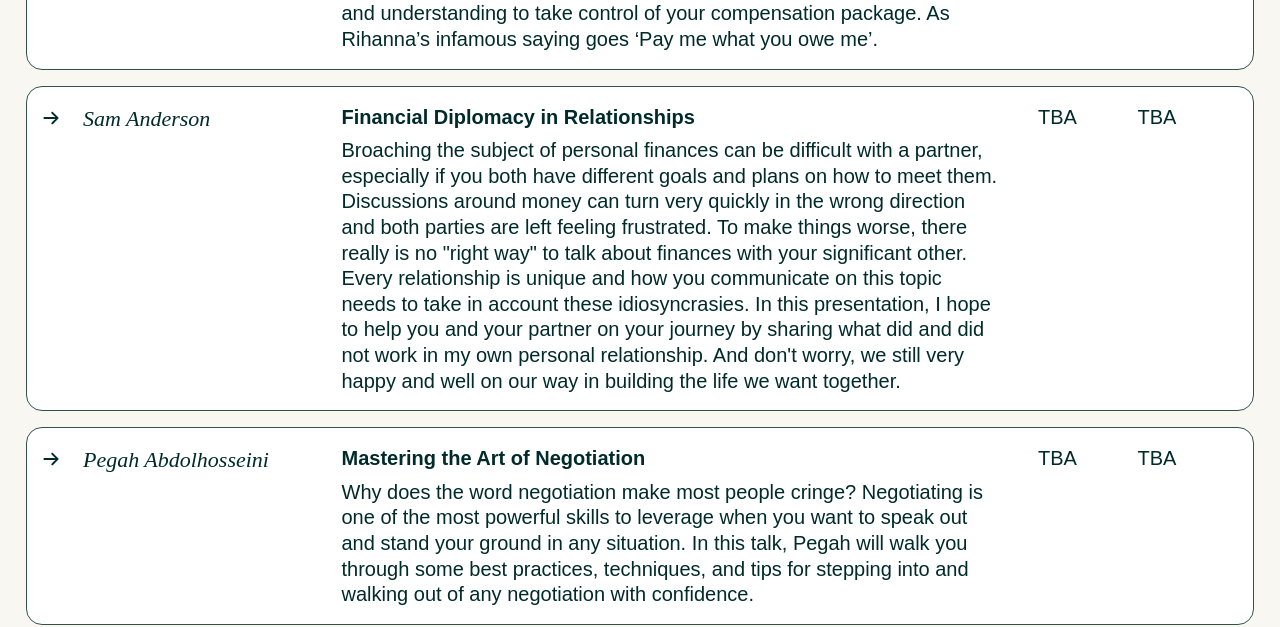
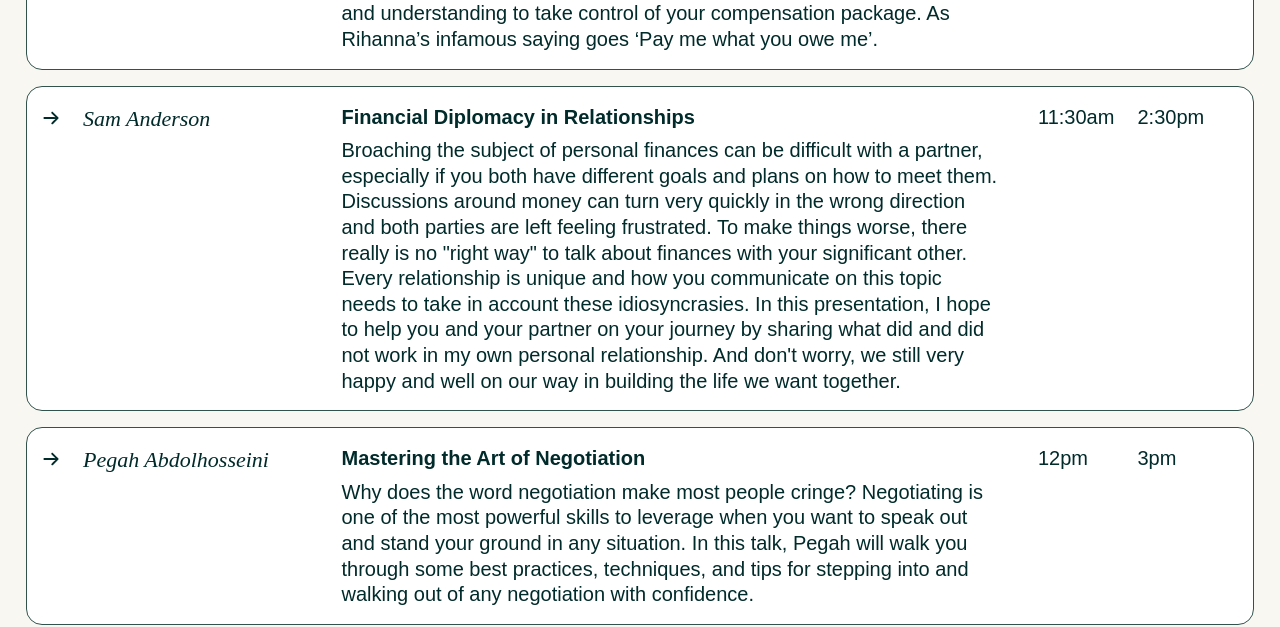
Before and after one commit to lilykonings/lift-her-wealth-2020, a Jekyll site: the page built from index.html, in a window 1280 px wide and 900 px high, scrolled down 6756 px. Shown: the part 154-781 px from the top of the window. Built offline with Jekyll 4.4.1, drawn with Linux system fonts in a browser that asks for light colours; some web fonts are replaced.

Commit message:
confirmed times

```diff
--- a/_data/agenda-day2.yaml
+++ b/_data/agenda-day2.yaml
@@ -17,15 +17,15 @@
   desc: Broaching the subject of personal finances can be difficult with a partner, especially if you both have different goals and plans on how to meet them. Discussions around money can turn very quickly in the wrong direction and both parties are left feeling frustrated. To make things worse, there really is no "right way" to talk about finances with your significant other. Every relationship is unique and how you communicate on this topic needs to take in account these idiosyncrasies. In this presentation, I hope to help you and your partner on your journey by sharing what did and did not work in my own personal relationship. And don't worry, we still very happy and well on our way in building the life we want together.
   type: Talk
   day: Dec 2
-  pst: TBA
-  est: TBA
+  pst: 11:30am
+  est: 2:30pm
 - title: Mastering the Art of Negotiation
   speaker: Pegah Abdolhosseini
   desc: Why does the word negotiation make most people cringe? Negotiating is one of the most powerful skills to leverage when you want to speak out and stand your ground in any situation. In this talk, Pegah will walk you through some best practices, techniques, and tips for stepping into and walking out of any negotiation with confidence.
   type: Talk
   day: Dec 2
-  pst: TBA
-  est: TBA
+  pst: 12pm
+  est: 3pm
 - title: Workshop&#58; Talk Money to Me&#58; A Roadmap to Creating Financial Goals
   speaker: Cissy Hu
   desc: Have a growing savings account, allocating to your 401(k), and paying down debt, but not sure what to do next with your money? Join this workshop to level up on your money management strategies. During the session, we’ll evaluate your 3 key financial metrics, create attainable financial goals, build out your personal finance tech stack, and walk away with the ultimate roadmap for managing your personal finance system.
```
